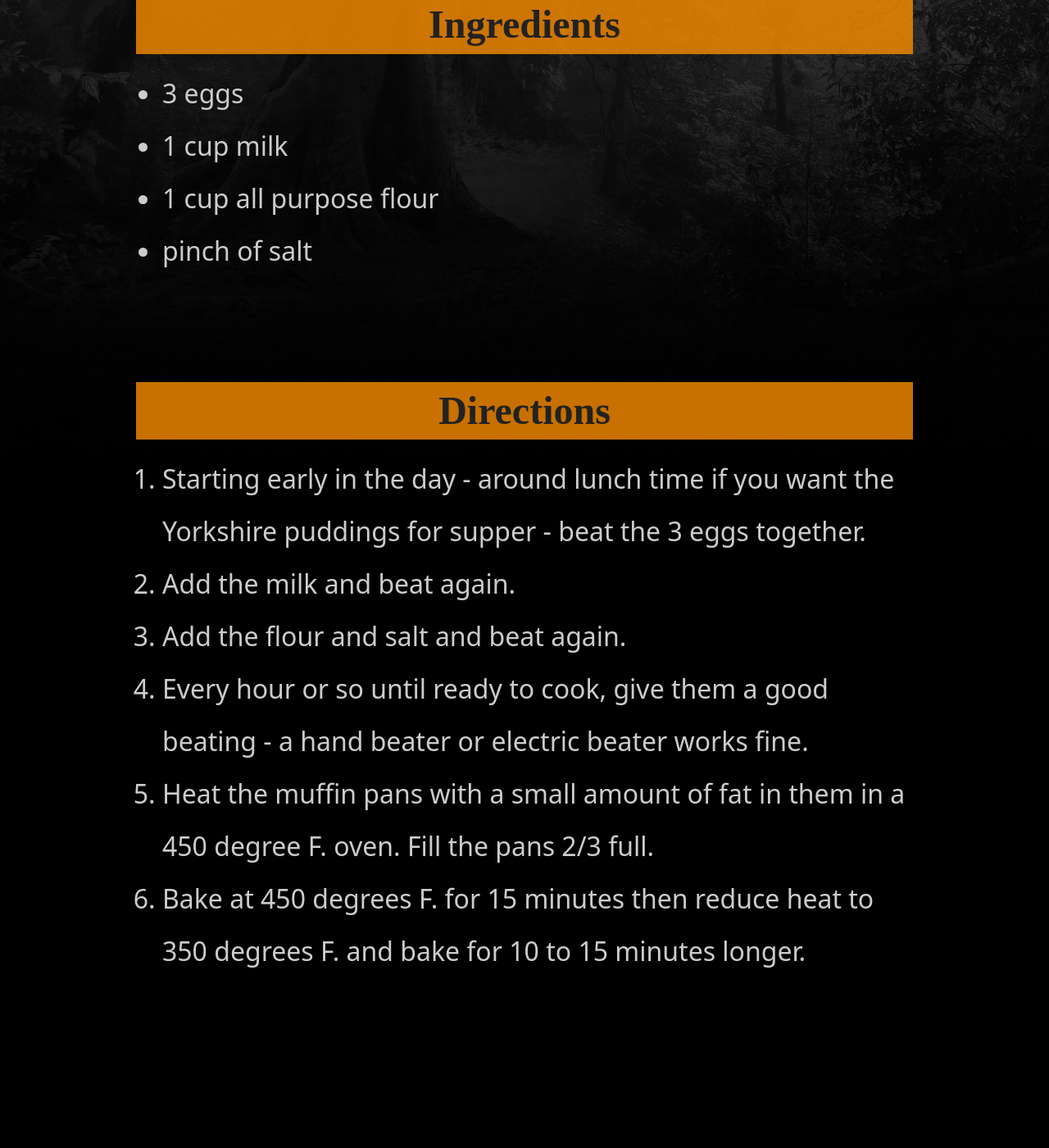
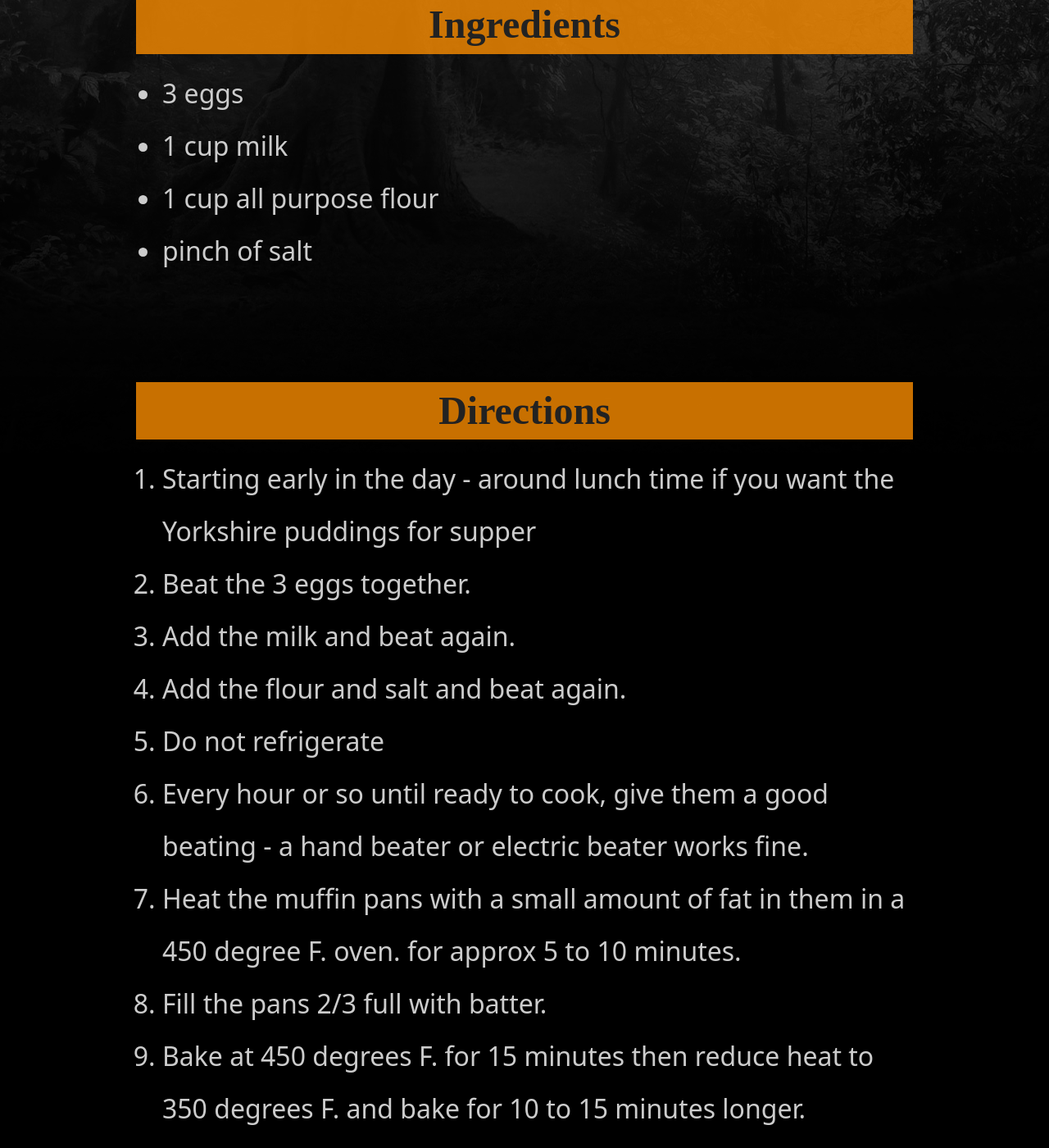
Before and after one commit to dits-family-cookbook/dits-family-cookbook.github.io, a Jekyll site: the page built from recipes/miscellaneous/yorkshire-pudding.md, in a window 1280 px wide and 1400 px high, scrolled down 271 px. Shown: the whole window at 82% size. Built offline with Jekyll 4.4.1, drawn with Linux system fonts in a browser that asks for light colours; before the commit the page ends 1479 px from its top, so only the background shows below that.

Commit message:
bit more detail for yp

```diff
--- a/recipes/miscellaneous/yorkshire-pudding.md
+++ b/recipes/miscellaneous/yorkshire-pudding.md
@@ -12,9 +12,12 @@ layout: page
 
 # Directions
 
-1. Starting early in the day - around lunch time if you want the Yorkshire puddings for supper - beat the 3 eggs together.
+1. Starting early in the day - around lunch time if you want the Yorkshire puddings for supper
+1. Beat the 3 eggs together.
 1. Add the milk and beat again.
 1. Add the flour and salt and beat again.
+1. Do not refrigerate
 1. Every hour or so until ready to cook, give them a good beating - a hand beater or electric beater works fine.
-1. Heat the muffin pans with a small amount of fat in them in a 450 degree F. oven. Fill the pans 2/3 full.
+1. Heat the muffin pans with a small amount of fat in them in a 450 degree F. oven. for approx 5 to 10 minutes.
+1. Fill the pans 2/3 full with batter.
 1. Bake at 450 degrees F. for 15 minutes then reduce heat to 350 degrees F. and bake for 10 to 15 minutes longer.
```
